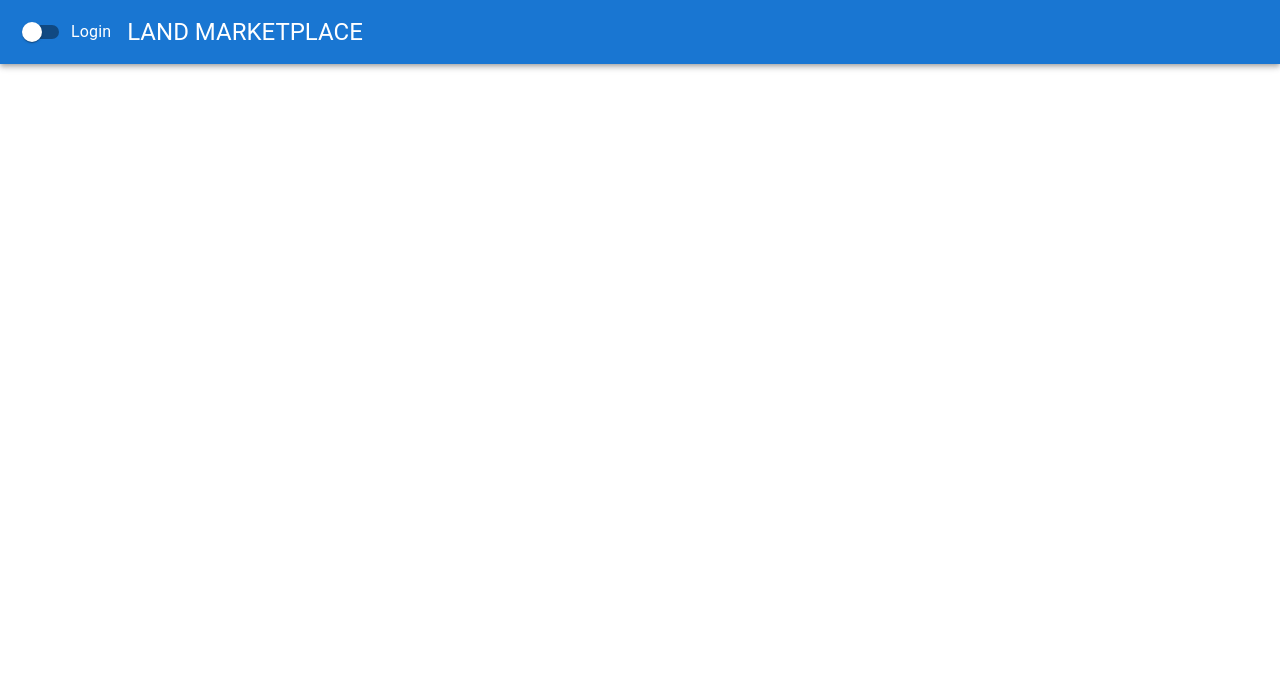
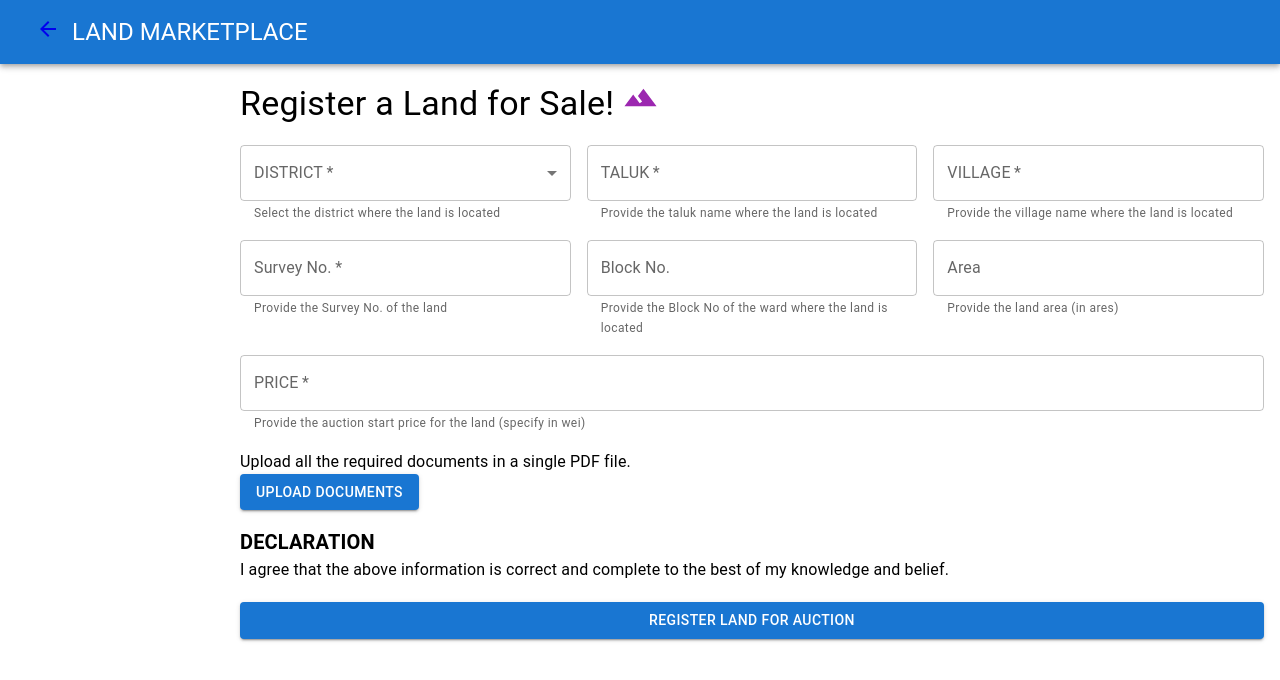
Before and after one commit to swapnaliss/solidity-practices, a React (Create React App) app in the folder Land/client/: page /register in a window 1280 px wide. Shown: the top 680 px of the page. Built offline with nearby package versions, Linux system fonts and the light colour scheme.

Commit message:
Newland registration page added

```diff
--- a/Land/client/src/App.js
+++ b/Land/client/src/App.js
@@ -1,6 +1,7 @@
 import './App.css';
 import HomePage from "./components/HomePage";
 import { BrowserRouter, Route, Routes } from 'react-router-dom';
+import NewLand from './components/NewLand';
 
 function App() {
   return (
@@ -8,6 +9,9 @@ function App() {
     <BrowserRouter>
       <Routes>
         <Route path="/*" element={<HomePage/>} ></Route>
+        <Route path="/register" element={<NewLand/>}>
+
+          </Route>
       </Routes>
     </BrowserRouter>
     </div>
--- /dev/null
+++ b/Land/client/src/components/NewLand.js
@@ -0,0 +1,239 @@
+import React, { useState } from "react";
+import Box from "@mui/material/Box";
+import AppBar from '@mui/material/AppBar';
+import Toolbar from '@mui/material/Toolbar';
+import Tooltip from '@mui/material/Tooltip';
+import IconButton from '@mui/material/IconButton';
+import ArrowBackIcon from '@mui/icons-material/ArrowBack';
+import Grid from "@mui/material/Grid";
+import TextField from "@mui/material/TextField";
+import LandscapeIcon from "@mui/icons-material/Landscape";
+import Typography from "@mui/material/Typography";
+import MenuItem from "@mui/material/MenuItem";
+import Button from "@mui/material/Button";
+import { NavLink } from "react-router-dom";
+
+const districts = [
+  "Thiruvanathapuram",
+  "Kollam",
+  "Pathanamthitta",
+  "Alappuzha",
+  "Kottayam",
+  "Idukki",
+  "Ernakulam",
+  "Thrissur",
+  "Palakkad",
+  "Malappuram",
+  "Wayanad",
+  "Kozhikode",
+  "Kannur",
+  "Kasargod",
+];
+const NewLand = () => {
+    const [district, setDistrict] = React.useState("");
+    const [taluk, setTaluk] = useState("");
+    const [surveyNo, setSurveyNo] = useState("");
+    const [village, setVillage] = useState("");
+    const [blockNo, setBlockNo] = useState("");
+    const [price, setPrice] = useState("");
+    const [area, setArea] = useState("");
+    const [hash, setHash] = useState("");
+    const [file, setFile] = useState("");
+    const [fileName, setFileName] = useState("");
+
+    const handleDistricChange = (event) => {
+      setDistrict(event.target.value);
+    };
+
+    const talukChangeHandler = (event) => {
+      setTaluk(event.target.value);
+    };
+
+    const surveyNoChangeHandler = (event) => {
+      setSurveyNo(event.target.value);
+    };
+
+    const villageChangeHandler = (event) => {
+      setVillage(event.target.value);
+    };
+
+    const blockNoChangeHandler = (event) => {
+      setBlockNo(event.target.value);
+    };
+
+    const priceChangeHandler = (event) => {
+      setPrice(event.target.value);
+    };
+
+    const areaChangeHandler = (event) => {
+      setArea(event.target.value);
+    };
+
+    const fileChangeHandler = (event) => {
+      setFile(event.target.files[0]);
+      setFileName(event.target.files[0].name);
+    };
+
+    const submitHandler = async (event) => {
+      event.preventDefault();
+    };
+  return (
+
+    <div>
+      <Box sx={{ flexGrow: 1 }}>
+        <AppBar position="static">
+          <Toolbar>
+            <Tooltip title="Back to Marketplace">
+              <IconButton
+                size="large"
+                color="inherit"
+              >
+                <NavLink to="/" ><ArrowBackIcon /></NavLink>
+              </IconButton>
+            </Tooltip>
+            <Typography variant="h5" component="div" sx={{ flexGrow: 1 }}>
+              LAND MARKETPLACE
+            </Typography>
+          </Toolbar>
+        </AppBar>
+      </Box>
+      <Box sx={{ paddingLeft: 30, paddingTop: 2, flexGrow: 1, maxWidth: "80%" }}>
+        <div>
+          <Typography variant="h4">
+            Register a Land for Sale!{" "}
+            <LandscapeIcon fontSize="large" color="secondary" />
+          </Typography>
+        </div>
+        <br />
+
+        <form noValidate onSubmit={submitHandler}>
+          <Grid container spacing={2}>
+            <Grid item xs={4}>
+              <TextField
+                select
+                required
+                label="DISTRICT"
+                value={district}
+                onChange={handleDistricChange}
+                helperText="Select the district where the land is located"
+                variant="outlined"
+                sx={{ width: "100%" }}
+              >
+                {districts.map((district) => (
+                  <MenuItem key={district} value={district}>
+                    {district}
+                  </MenuItem>
+                ))}
+              </TextField>
+            </Grid>
+            <Grid item xs={4}>
+              <TextField
+                required
+                label="TALUK"
+                id="taluk"
+                helperText="Provide the taluk name where the land is located"
+                variant="outlined"
+                onChange={talukChangeHandler}
+                sx={{ width: "100%" }}
+              />
+            </Grid>
+            <Grid item xs={4}>
+              <TextField
+                required
+                label="VILLAGE"
+                id="village"
+                helperText="Provide the village name where the land is located"
+                variant="outlined"
+                onChange={villageChangeHandler}
+                sx={{ width: "100%" }}
+              />
+            </Grid>
+            <Grid item xs={4}>
+              <TextField
+                id="filled-basic"
+                required
+                label="Survey No."
+                variant="outlined"
+                helperText="Provide the Survey No. of the land"
+                onChange={surveyNoChangeHandler}
+                sx={{ width: "100%" }}
+              />
+            </Grid>
+            <Grid item xs={4}>
+              <TextField
+                id="filled-basic"
+                label="Block No."
+                helperText="Provide the Block No of the ward where the land is located"
+                variant="outlined"
+                onChange={blockNoChangeHandler}
+                sx={{ width: "100%" }}
+              />
+            </Grid>
+            <Grid item xs={4}>
+              <TextField
+                id="filled-basic"
+                label="Area"
+                helperText="Provide the land area (in ares)"
+                variant="outlined"
+                onChange={areaChangeHandler}
+                sx={{ width: "100%" }}
+              />
+            </Grid>
+            <Grid item xs={12}>
+              <TextField
+                required
+                label="PRICE"
+                variant="outlined"
+                helperText="Provide the auction start price for the land (specify in wei)"
+                onChange={priceChangeHandler}
+                sx={{ width: "100%" }}
+              />
+            </Grid>
+
+            <Grid item xs={12}>
+              <div>
+                <Typography>
+                  Upload all the required documents in a single PDF file.
+                </Typography>
+                <input
+                  accept="application/pdf"
+                  onChange={fileChangeHandler}
+                  style={{ display: "none" }}
+                  id="button-file"
+                  multiple
+                  type="file"
+                />
+                <label htmlFor="button-file">
+                  <Button variant="contained" component="span">
+                    Upload Documents
+                  </Button>
+                  <p>{fileName}</p>
+                </label>
+              </div>
+              <div>
+                <Typography variant="h6">
+                  <b>DECLARATION</b>
+                </Typography>
+                <Typography>
+                  I agree that the above information is correct and complete to
+                  the best of my knowledge and belief.
+                </Typography>
+                <br />
+                <Button
+                  type="submit"
+                  fullWidth
+                  variant="contained"
+                  color="primary"
+                >
+                  Register Land for Auction
+                </Button>
+              </div>
+            </Grid>
+          </Grid>
+        </form>
+      </Box>
+    </div>
+  )
+}
+
+export default NewLand
```
